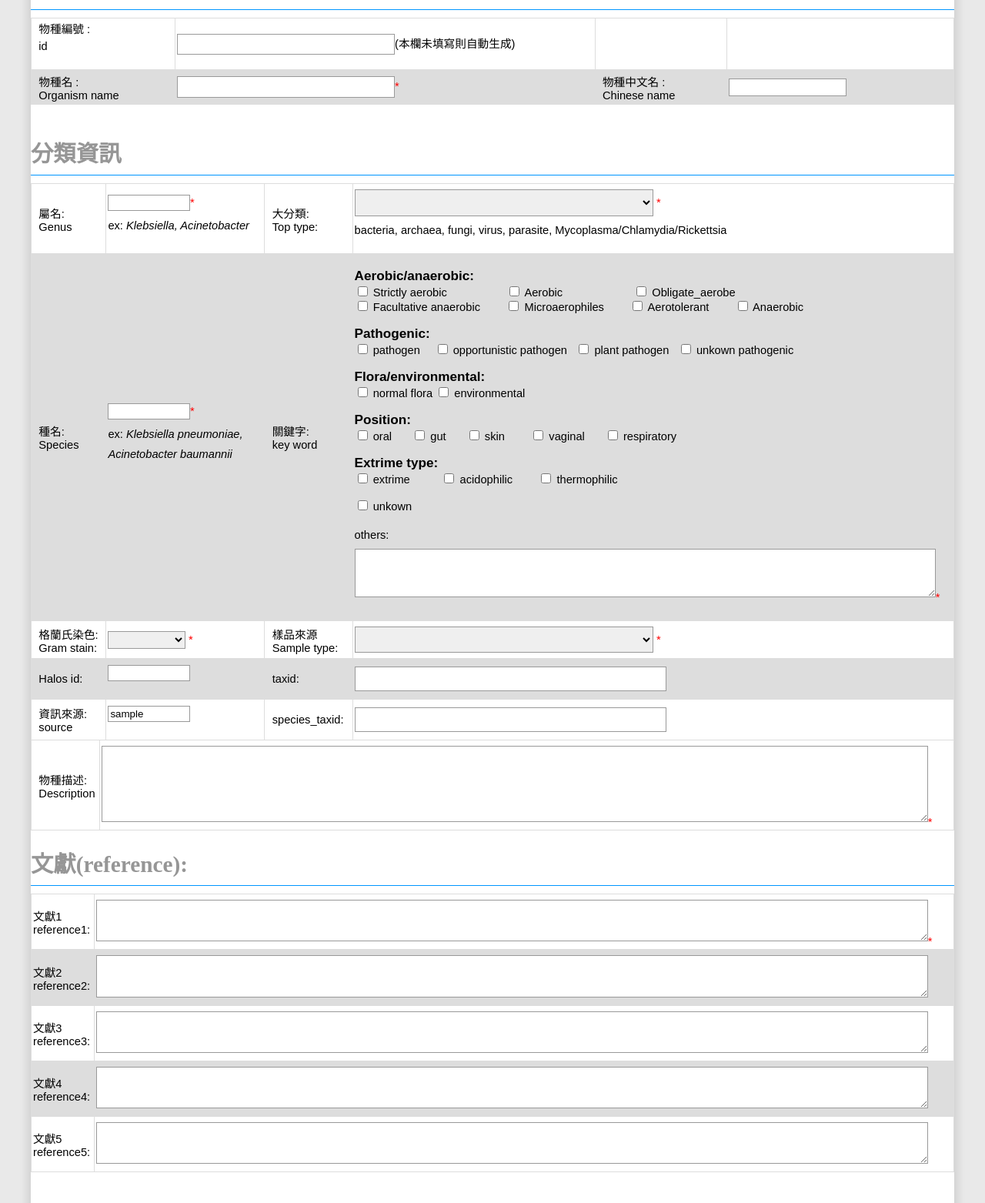
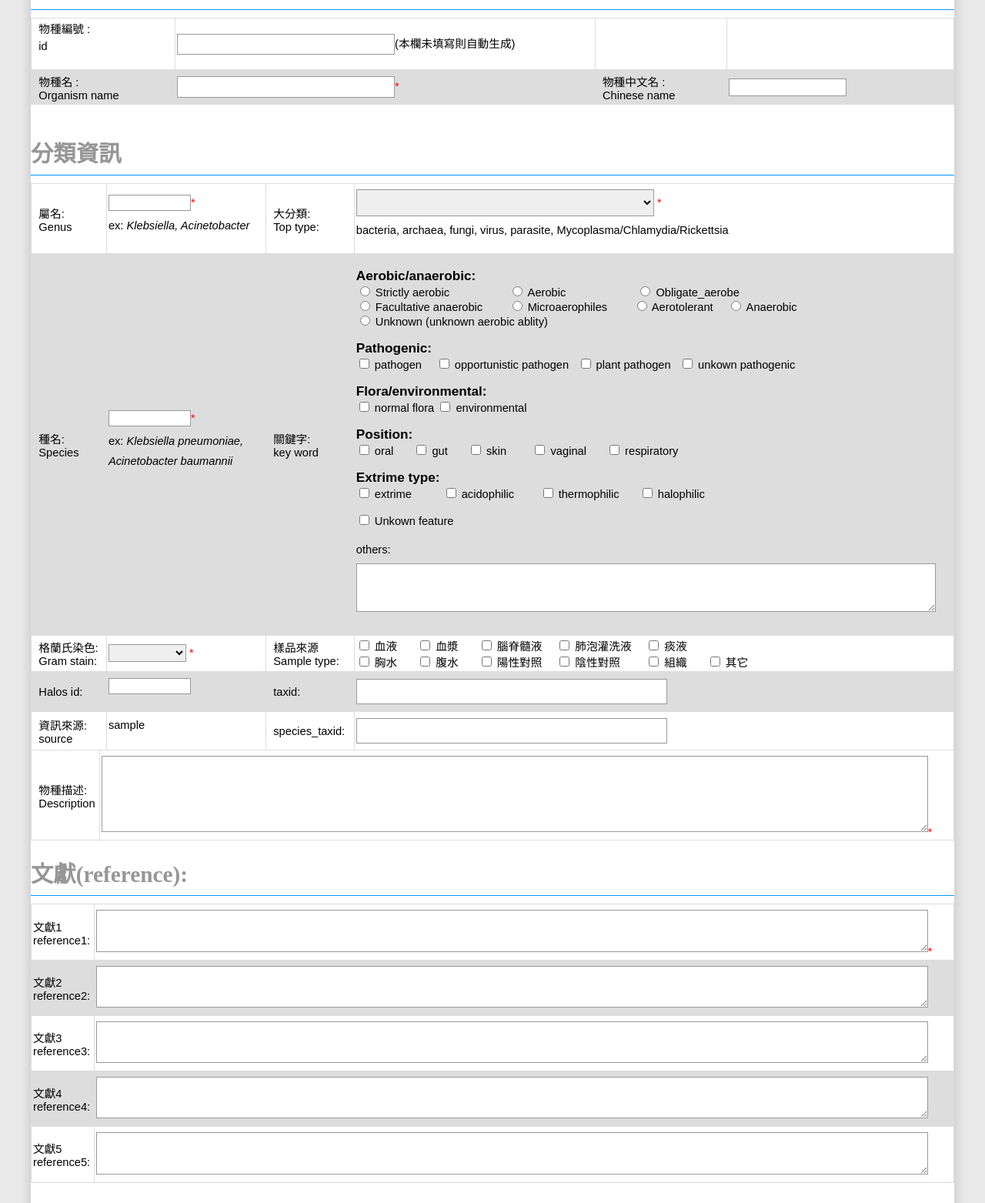
Before and after one commit to HuangDeneil/Django_project, a Django app: page /new_input in a window 1280 px wide. Shown: the part 486-2049 px from the top of the page at 77% size. Run offline with Django 3.2, Linux system fonts and the light colour scheme; the visitor is signed in with stand-in values (Sample User, id 1).

Commit message:
input format editted

```diff
--- a/mysite/templates/content/new_input.html
+++ b/mysite/templates/content/new_input.html
@@ -61,39 +61,40 @@
         </td>
         <td>&ensp;關鍵字:</br>&ensp;key word</td>
         <td>
-          </br>
+          <br>
           <h3>Aerobic/anaerobic:</h3>
-          <input type="checkbox" id="Strictly aerobic" name="Strictly aerobic" value="Strictly aerobic">
+          <input type="radio" id="Strictly aerobic" name="Aerobic_ablity" value="Strictly aerobic">
           <label for="Strictly aerobic">Strictly aerobic</label>&ensp;&ensp;&ensp;&ensp;&ensp;&ensp;&ensp;&ensp;&ensp;&ensp;
-          <input type="checkbox" id="Aerobic" name="Aerobic" value="Aerobic">
+          <input type="radio" id="Aerobic" name="Aerobic_ablity" value="Aerobic">
           <label for="Aerobic">Aerobic</label>&ensp;&ensp;&ensp;&ensp;&ensp;&ensp;&ensp;&ensp;&ensp;&ensp;&ensp;&ensp;
-          <input type="checkbox" id="Obligate_aerobe" name="Obligate_aerobe" value="Obligate_aerobe">
+          <input type="radio" id="Obligate_aerobe" name="Aerobic_ablity" value="Obligate_aerobe">
           <label for="Obligate_aerobe">Obligate_aerobe</label></br>
-          <input type="checkbox" id="Facultative anaerobic" name="Facultative anaerobic" value="Facultative anaerobic">
+          <input type="radio" id="Facultative anaerobic" name="Aerobic_ablity" value="Facultative anaerobic">
           <label for="Facultative anaerobic">Facultative anaerobic</label>&ensp;&ensp;&ensp;&ensp;
-          <input type="checkbox" id="Microaerophiles" name="Microaerophiles" value="Microaerophiles">
+          <input type="radio" id="Microaerophiles" name="Aerobic_ablity" value="Microaerophiles">
           <label for="Microaerophiles">Microaerophiles</label>&ensp;&ensp;&ensp;&ensp;
-          <input type="checkbox" id="Aerotolerant" name="Aerotolerant" value="Aerotolerant">
-          <label for="Aerotolerant">Aerotolerant</label>&ensp;&ensp;&ensp;&ensp;
-          <input type="checkbox" id="Anaerobic" name="Anaerobic" value="Anaerobic">
-          <label for="Anaerobic">Anaerobic</label>
-          </br></br>
-
+          <input type="radio" id="Aerotolerant" name="Aerobic_ablity" value="Aerotolerant">
+          <label for="Aerotolerant">Aerotolerant</label>&ensp;&ensp;
+          <input type="radio" id="Anaerobic" name="Aerobic_ablity" value="Anaerobic">
+          <label for="Anaerobic">Anaerobic</label><br>
+          <input type="radio" id="unknown" name="Aerobic_ablity" value="unknown_aerobic_ablity">
+          <label for="unknown">Unknown (unknown aerobic ablity)</label>
+          <br><br>
 
           <h3>Pathogenic:</h3>
           <input type="checkbox" id="pathogen" name="pathogen" value="pathogen">
           <label for="pathogen">pathogen</label>&ensp;&ensp;
-          <input type="checkbox" id="opportunistic pathogen" name="opportunistic pathogen" value="opportunistic pathogen">
-          <label for="opportunistic pathogen">opportunistic pathogen</label>&ensp;
-          <input type="checkbox" id="plant pathogen" name="plant pathogen" value="plant pathogen">
+          <input type="checkbox" id="opportunistic_pathogen" name="opportunistic_pathogen" value="opportunistic_pathogen">
+          <label for="opportunistic_pathogen">opportunistic pathogen</label>&ensp;
+          <input type="checkbox" id="plant_pathogen" name="plant_pathogen" value="plant_pathogen">
           <label for="plant pathogen">plant pathogen</label>&ensp;
-          <input type="checkbox" id="unkown pathogenic" name="unkown pathogenic" value="unkown pathogenic">
-          <label for="unkown pathogenic">unkown pathogenic</label>&ensp;
+          <input type="checkbox" id="unkown_pathogenic" name="unkown_pathogenic" value="unkown_pathogenic">
+          <label for="unkown_pathogenic">unkown pathogenic</label>&ensp;
           <br><br>
 
           <h3>Flora/environmental:</h3>
-          <input type="checkbox" id="normal flora" name="normal flora" value="normal flora">
-          <label for="normal flora">normal flora</label>
+          <input type="checkbox" id="normal_flora" name="normal_flora" value="normal_flora">
+          <label for="normal_flora">normal flora</label>
           <input type="checkbox" id="environmental" name="environmental" value="environmental">
           <label for="environmental">environmental</label>
           <br><br>
@@ -118,12 +119,14 @@
           <label for="acidophilic">acidophilic</label>&ensp;&ensp;&ensp;&ensp;
           <input type="checkbox" id="thermophilic" name="thermophilic" value="thermophilic">
           <label for="thermophilic">thermophilic</label>&ensp;&ensp;&ensp;
+          <input type="checkbox" id="halophilic" name="halophilic" value="halophilic">
+          <label for="halophilic">halophilic</label>&ensp;&ensp;&ensp;
           </br></br>
 
           <input type="checkbox" id="unkown" name="unkown" value="unkown">
-          <label for="unkown">unkown</label><br>
+          <label for="unkown">Unkown feature</label><br>
           </br><p>others:
-          <textarea class=textarea_typ1 type="text" name="key_word" id="key_word" rows="3" cols="80"></textarea><span class="error">* </span>
+          <textarea class=textarea_typ1 type="text" name="key_word" id="key_word" rows="3" cols="80"></textarea>
           </p>
         </td>
     </tr>
@@ -138,11 +141,31 @@
         </td>
     <td>&ensp;樣品來源</br>&ensp;Sample type:</td>
         <td>
-          <select class=select_type1 name="sample_type">
-            <option style="font-family:微軟正黑體;text-transform:initial;font-size:120%" value=""></option>
-            <option style="font-family:微軟正黑體;text-transform:initial;font-size:120%" value="positive">positive</option>
-            <option style="font-family:微軟正黑體;text-transform:initial;font-size:120%" value="negative">negative</option>
-          </select>  <span class="error">* </span>
+          <input type="hidden" name="sample_type">
+
+          <input type="checkbox" id="blood" name="blood" value="blood">
+          <label for="blood">血液</label>&ensp;&ensp;&ensp;
+          <input type="checkbox" id="plasma" name="plasma" value="plasma">
+          <label for="plasma">血漿</label>&ensp;&ensp;&ensp;
+          <input type="checkbox" id="CSF" name="CSF" value="CSF">
+          <label for="CSF">腦脊髓液</label>&ensp;&ensp;
+          <input type="checkbox" id="BLAF" name="BLAF" value="BLAF">
+          <label for="BLAF">肺泡灌洗液</label>&ensp;&ensp;
+          <input type="checkbox" id="sputum" name="sputum" value="sputum">
+          <label for="sputum">痰液</label>&ensp;<br>
+          <input type="checkbox" id="pleural_fluid" name="pleural_fluid" value="pleural_fluid">
+          <label for="pleural_fluid">胸水</label>&ensp;&ensp;&ensp;
+          <input type="checkbox" id="ascites" name="ascites" value="ascites">
+          <label for="ascites">腹水</label>&ensp;&ensp;&ensp;
+          <input type="checkbox" id="positive_conpare" name="positive_conpare" value="positive_conpare">
+          <label for="positive_conpare">陽性對照</label>&ensp;&ensp;
+          <input type="checkbox" id="negative_conpare" name="negative_conpare" value="negative_conpare">
+          <label for="negative_conpare">陰性對照</label>&ensp;&ensp;&ensp;&ensp;
+          <input type="checkbox" id="tissue" name="tissue" value="tissue">
+          <label for="tissue">組織</label>&ensp;&ensp;&ensp;
+          <input type="checkbox" id="others" name="others" value="others">
+          <label for="others">其它</label>&ensp;&ensp;
+          <br>
         </td>
     </tr>
     <tr>
@@ -153,7 +176,7 @@
     </tr>
     <tr>
       <td>&ensp;資訊來源:</br>&ensp;source</td>
-      <td><input class=input_type1 type="text" name="source" value="{{ user.username }}"><p></p></td>
+      <td><input type="hidden" name="source" value="{{ user.username }}"><p>{{ user.username }}</p></td>
       <td>&ensp;species_taxid:</td>
       <td><input class=input_type1 type="text" name="species_taxid"></td>
     <tr>
--- a/mysite/templates/content/search_engine.html
+++ b/mysite/templates/content/search_engine.html
@@ -7,11 +7,10 @@
 
 
 <body>
-
 {% if user.is_authenticated %}
 <!-- Table region  -->
 <div id="wrapper" class="container" >
-<form name="table_value" method="POST" action="search_engine">
+<form name="table_value" method="POST" action="search_result"> {% csrf_token %}
   <h2 style="font-family:微軟正黑體;text-transform:initial;font-size:200%">&ensp;查詢</h2>
   <svg height="7" width="1200"><line x1="0" y1="0" x2="1300" y2="0" style="stroke:rgb(0,150,255);stroke-width:2" /></svg>
  <table>
--- a/mysite/views.py
+++ b/mysite/views.py
@@ -4,33 +4,28 @@ from mysite import models
 from datetime import datetime
 from django.contrib import auth
 
+## Login
+def logout(request):
+    auth.logout(request)
+    return render(request,'./registration/logged_out.html/')
 
-def index(request):
-    now = datetime.now()
-    return render(request, './content/home.html', locals())
-
+## View DB
 def reference_summary(request):
     info = models.reference_summary.objects.all()
     now = datetime.now()
     return render(request, './content/call_db.html', locals())
 
+## input new data
 def new_input(request):
     now = datetime.now()
     return render(request, './content/new_input.html', locals())
 
-def search_engine(request):
+## Search db
+def search_result(request):
     now = datetime.now()
-    return render(request, './content/search_engine.html', locals())
-
-def manage_page(request):
-    info = models.reference_summary.objects.all()
-    now = datetime.now()
-    return render(request, './content/manage.html', locals())
+    return render(request, './content/search_result.html', locals())
 
 
-def logout(request):
-    auth.logout(request)
-    return render(request,'./registration/logged_out.html/')
 
 '''
 def login(request):
@@ -52,17 +47,6 @@ def login(request):
 
     return render(request, 'blog/login.html')
 
-
-def logout(request):
-    auth.logout(request)
-    return render(request,'blog/logout.html')
-
-
-def admin_page(request):
-    if not request.user.is_authenticated():
-        return redirect('blog_login')
-
-    return render(request, 'blog/admin_page.html')
 '''
 
 
--- a/project/settings.py
+++ b/project/settings.py
@@ -37,7 +37,6 @@ INSTALLED_APPS = [
     'django.contrib.sessions',
     'django.contrib.messages',
     'django.contrib.staticfiles',
-    'oauth2_provider',
     'mysite',
 ]
 
--- a/project/urls.py
+++ b/project/urls.py
@@ -37,10 +37,11 @@ urlpatterns = [
     path('new_input', views.new_input),
 
     ## search engine non-developer
-    path('search_engine', views.search_engine),
+    path('search_engine', TemplateView.as_view(template_name='./content/search_engine.html')),
+    path('search_result', views.search_result),
 
     # manage
-    path('manage', views.manage_page),
+    path('manage',TemplateView.as_view(template_name='./content/manage.html')),
 
     ## login interface
     path('accounts/', include('django.contrib.auth.urls')),
```
Also changed, not shown: mysite/templates/content/search_result.html (added, +25 -0 lines), mysite/templates/registration/login.html (+4 -3 lines).
